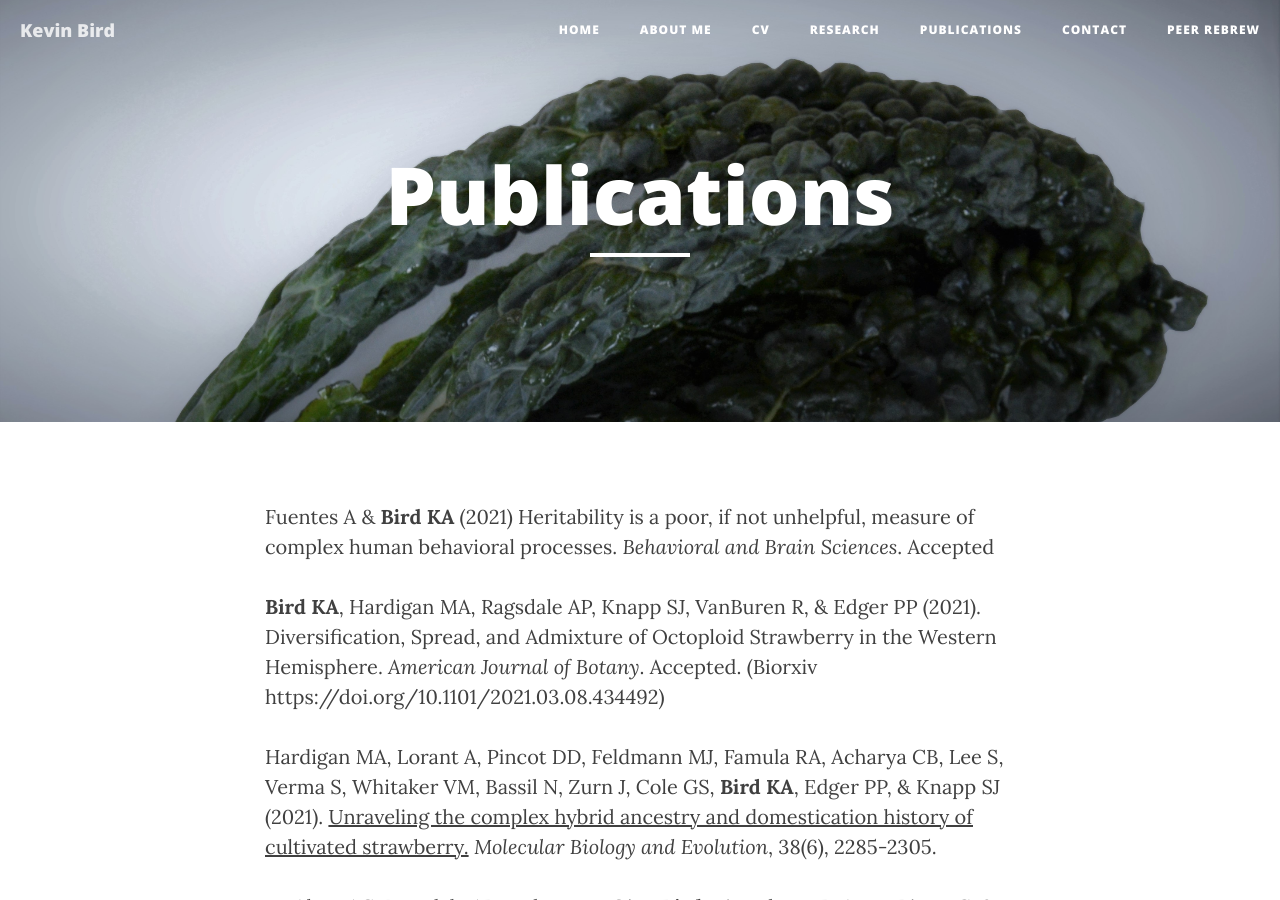
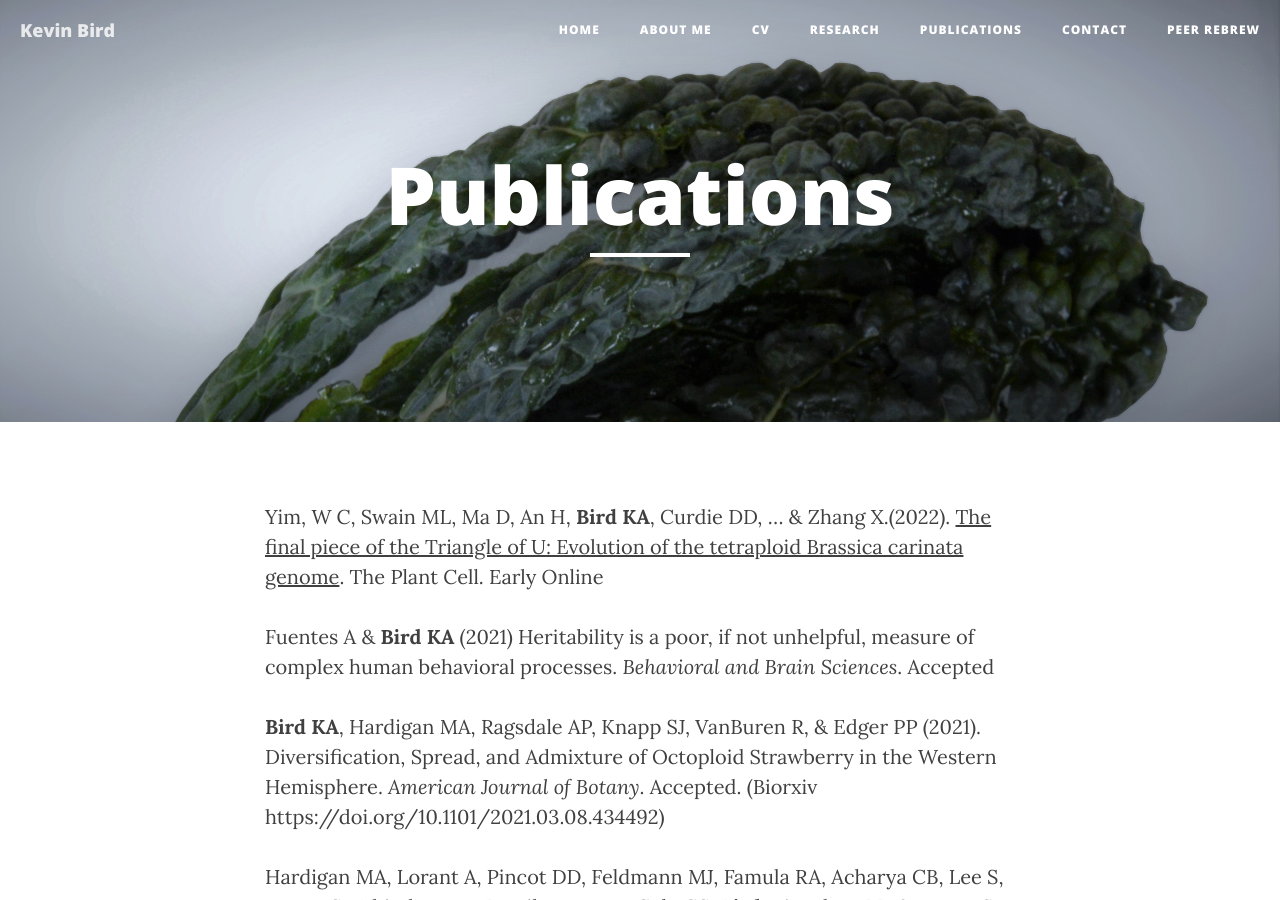
Before and after one commit to KevinABird/KevinABird.github.io, a Jekyll site: the page built from 4_publications.md, in a window 1280 px wide and 900 px high. Built offline with Jekyll 4.4.1, drawn with Linux system fonts in a browser that asks for light colours; nearby versions of some CDN libraries.

Commit message:
Update 4_publications.md

```diff
--- a/4_publications.md
+++ b/4_publications.md
@@ -3,6 +3,8 @@ layout: page
 title: "Publications"
 header-img: "img/Banner1-1.jpg"
 ---
+
+Yim, W C, Swain ML, Ma D, An H, **Bird KA**, Curdie DD, ... & Zhang X.(2022). [The final piece of the Triangle of U: Evolution of the tetraploid Brassica carinata genome](https://doi.org/10.1093/plcell/koac249). The Plant Cell. Early Online
 
 Fuentes A & **Bird KA** (2021) Heritability is a poor, if not unhelpful, measure of complex human behavioral processes.
 *Behavioral and Brain Sciences*.  Accepted
```
